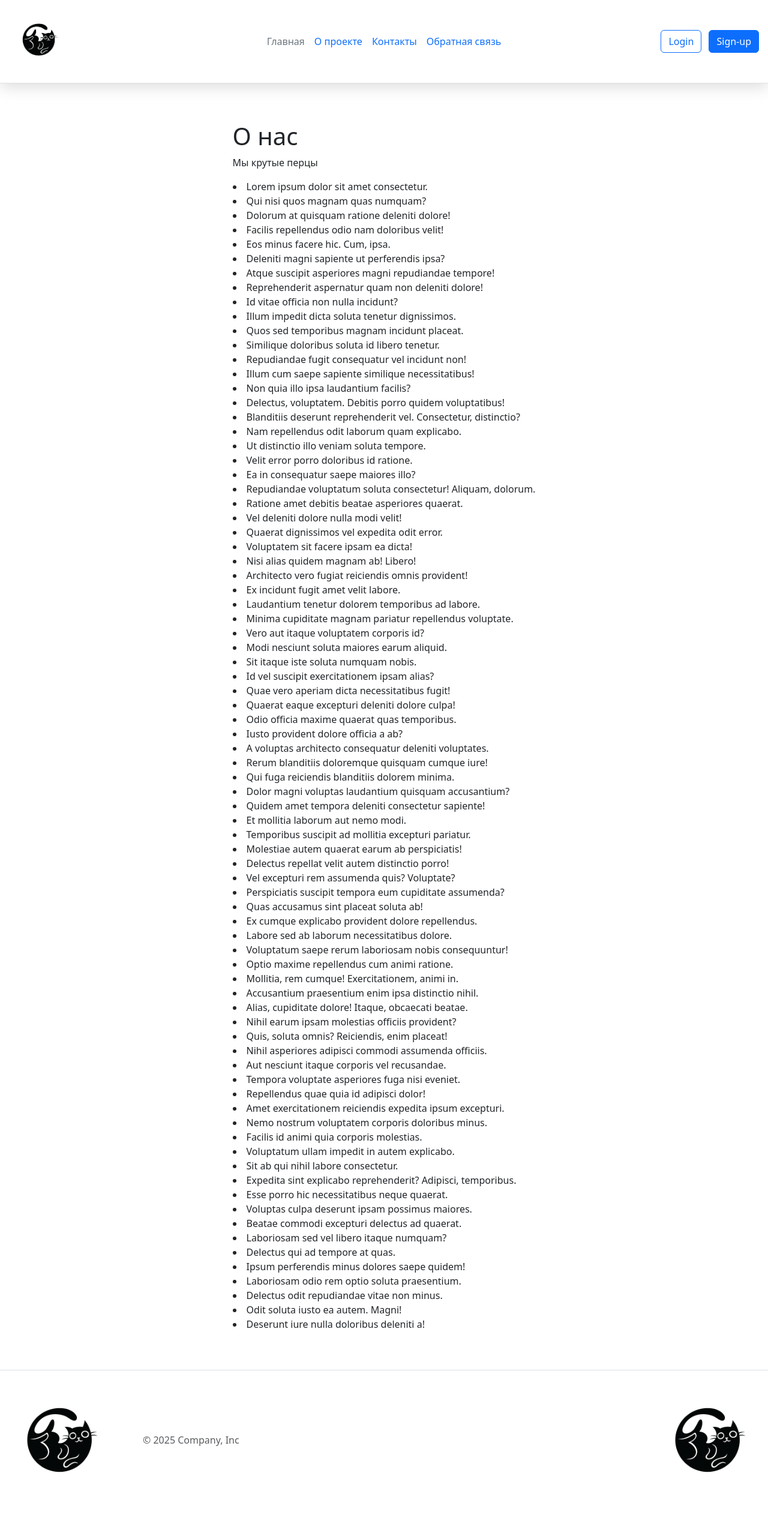
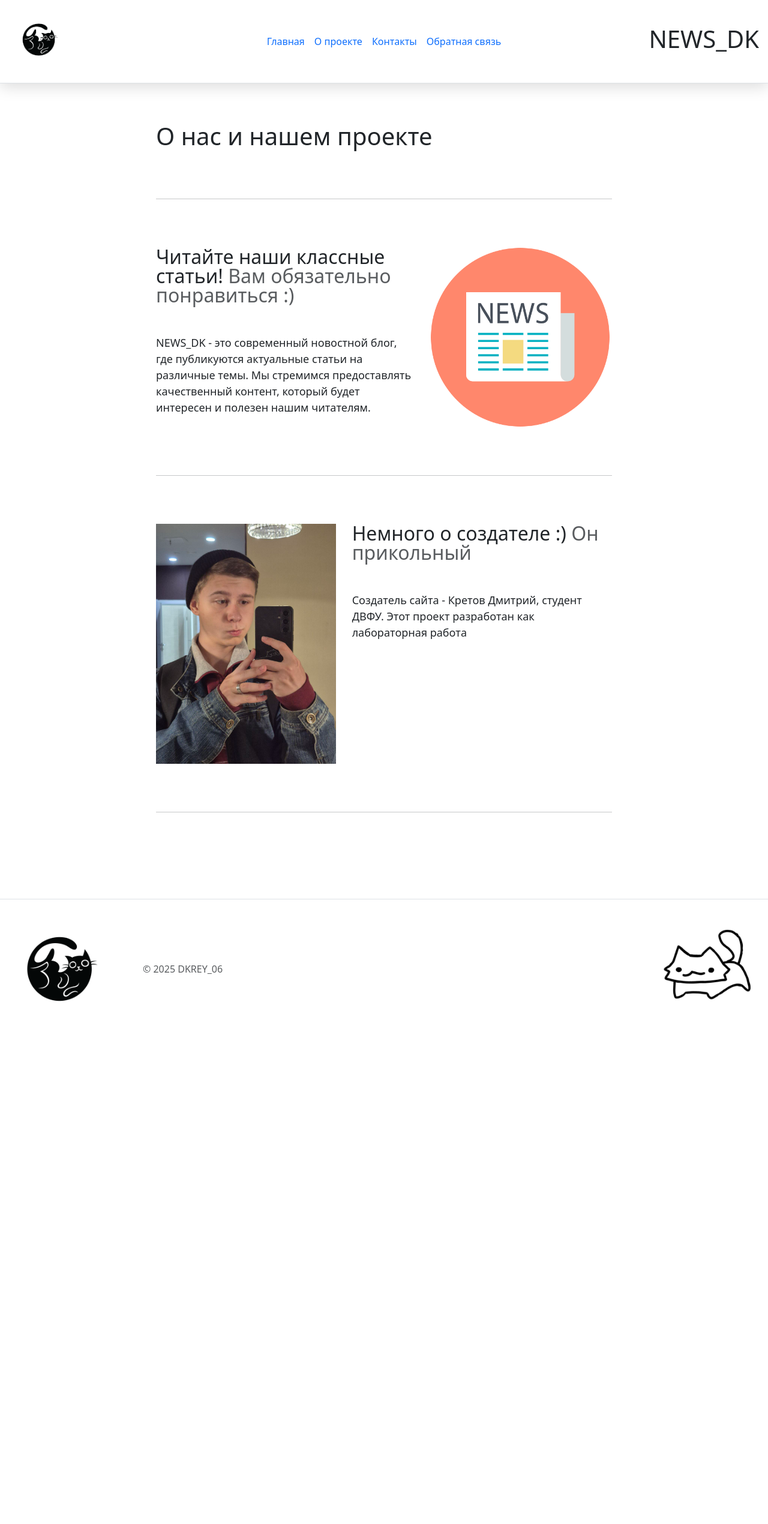
Before and after one commit to DKrey06/WEB_ProjectsDK, a Flask app: page /about in a window 1280 px wide. Shown: the whole page at 60% size. After the commit the page ends 1669 px from the top, so only its background shows below. Run offline with Flask 3, Linux system fonts and the light colour scheme.

Commit message:
Completed the page style

```diff
--- a/2.News_Blog_DK/app.py
+++ b/2.News_Blog_DK/app.py
@@ -1,46 +1,102 @@
 from flask import Flask, render_template, request
 import re
+from datetime import datetime, timedelta
 
-app= Flask(__name__)
-app.secret_key = 'your-secret-key-here'
+app = Flask(__name__)
+
+def get_articles():
+    return [
+        {
+            'id': 1,
+            'title': 'Статья 1',
+            'date': datetime.now(),
+            'preview': 'Описание статьи',
+            'content': 'Какой-то мега крутой текст :)'
+        },
+        {
+            'id': 2,
+            'title': 'Статья 2',
+            'date': datetime.now() - timedelta(days=1),
+            'preview': 'Мега описание статейки',
+            'content': 'Супер пупер текст'
+        },
+        {
+            'id': 3,
+            'title': 'Статья 3',
+            'date': datetime.now() - timedelta(days=2),
+            'preview': 'Нереальное превью статьи',
+            'content': 'Уникальный текст про статью'
+        },
+        {
+            'id': 4,
+            'title': 'Статья 4',
+            'date': datetime.now() ,
+            'preview': 'Описание не придумали',
+            'content': 'Текст статьи тоже не написали еще'
+        },
+        {
+            'id': 5,
+            'title': 'Статья 5',
+            'date': datetime.now() - timedelta(days=15),
+            'preview': 'Описательное описание',
+            'content': 'Текстовый текст'
+        }
+    ]
+
+@app.context_processor
+def inject_today():
+    return {'today': datetime.now().date()}
+
+
 
 @app.route("/")
 def index():
-	return render_template('index.html')
+    articles = get_articles()
+    return render_template('index.html', articles=articles)
 
 @app.route("/about")
 def about():
-	return render_template('about.html')
+    return render_template('about.html')
 
 @app.route("/contact")
 def contact():
-	return render_template('contact.html')
+    return render_template('contact.html')
 
 @app.route("/feedback", methods=['POST','GET'])
 def feedback():
-	if request.method == 'POST':
-		username = request.form.get('username', '').strip()
-		usermail = request.form.get('usermail', '').strip()
-		textmess = request.form.get('textmess', '').strip()
-		errors={}
+    if request.method == 'POST':
+        username = request.form.get('username', '').strip()
+        usermail = request.form.get('usermail', '').strip()
+        textmess = request.form.get('textmess', '').strip()
+        errors = {}
 
-		if not username:
-			errors['username'] = 'Обязательно введите имя'
-		if not usermail:
-			errors['usermail'] = 'Обязательно введите email'
-		else:
-			email_pattern = r'^[a-zA-Z0-9._%+-]+@[a-zA-Z0-9.-]+\.[a-zA-Z]{2,}$'
-			if not re.match(email_pattern, usermail):
-				errors['usermail'] = 'Введите корректный email адрес'
-		if not textmess:
-			errors['textmess'] = 'Обязательно введите сообщение'
+        if not username:
+            errors['username'] = 'Обязательно введите имя'
+        if not usermail:
+            errors['usermail'] = 'Обязательно введите email'
+        else:
+            email_pattern = r'^[a-zA-Z0-9._%+-]+@[a-zA-Z0-9.-]+\.[a-zA-Z]{2,}$'
+            if not re.match(email_pattern, usermail):
+                errors['usermail'] = 'Введите корректный email адрес'
+        if not textmess:
+            errors['textmess'] = 'Обязательно введите сообщение'
 
-		if errors:
-			return render_template('feedback.html', errors=errors,username=username,usermail=usermail,textmess=textmess)
+        if errors:
+            return render_template('feedback.html', errors=errors, username=username, usermail=usermail, textmess=textmess)
 
-		return render_template('post_feedback.html', errors=errors,username=username,usermail=usermail,textmess=textmess)
-	else:
-		return render_template('feedback.html')
+        return render_template('post_feedback.html', errors=errors, username=username, usermail=usermail, textmess=textmess)
+    else:
+        return render_template('feedback.html')
+
+@app.route('/news/<int:id>')
+def news(id):
+    articles = get_articles()
+    article = next((article for article in articles if article['id'] == id), None)
+
+    if article is None:
+        return "Статья не найдена", 404
+
+    return render_template('news_detail.html', article=article)
 
 if __name__ == '__main__':
-	app.run(debug=True)
+    app.run(debug=True)
--- /dev/null
+++ b/2.News_Blog_DK/static/css/index.css
@@ -0,0 +1,35 @@
+.news-card {
+	border: 1px solid #e0e0e0;
+	transition: transform 0.2s ease-in-out;
+}
+
+.news-card:hover {
+	transform: translateY(-2px);
+	box-shadow: 0 4px 8px rgba(0, 0, 0, 0.1) !important;
+}
+
+.new-badge {
+	font-size: 0.7rem;
+	font-weight: 600;
+	padding: 0.25rem 0.5rem;
+	border: 1px solid #198754;
+}
+
+.card-title {
+	color: #2c3e50;
+	font-weight: 600;
+}
+
+.btn-primary {
+	background-color: #007bff;
+	border-color: #007bff;
+}
+
+.btn-primary:hover {
+	background-color: #0056b3;
+	border-color: #0056b3;
+}
+
+h2 {
+	margin-bottom: 50px;
+}
--- a/2.News_Blog_DK/static/css/main.css
+++ b/2.News_Blog_DK/static/css/main.css
@@ -10,7 +10,6 @@ header {
 	background-color: white;
 	-webkit-box-shadow: 0 5px 25px rgba(0, 0, 0, 0.15);
 	box-shadow: 0 5px 25px rgba(0, 0, 0, 0.15);
-
 }
 
 .header_img {
@@ -18,10 +17,15 @@ header {
 	max-width: 200px;
 }
 
-.footer_img {
+.footer1_img {
 	width: 50%;
 	max-width: 200px;
+}
 
+.footer2_img {
+	margin-right: 25px;
+	width: 50%;
+	max-width: 150px;
 }
 
 .page {
@@ -40,3 +44,7 @@ header {
 .form-list {
 	list-style-type: none;
 }
+
+.featurette-divider {
+	margin: 5rem 0;
+}
--- /dev/null
+++ b/2.News_Blog_DK/static/css/news_detail.css
@@ -0,0 +1,22 @@
+.news-detail {
+	max-width: 800px;
+	margin: 0 auto;
+}
+
+.new-badge {
+	font-size: 13px;
+	font-weight: 600;
+	padding: 6px 13px;
+	border: 1px solid #198754;
+}
+
+.article-content {
+	font-size: 18px;
+	line-height: 1.7;
+	color: #333;
+}
+
+.lead {
+	font-size: 18px;
+	font-weight: 400;
+}
--- a/2.News_Blog_DK/templates/about.html
+++ b/2.News_Blog_DK/templates/about.html
@@ -5,86 +5,37 @@
 {% endblock %}
 
 {% block content %}
-<h1>О нас</h1>
-<p>Мы крутые перцы</p>
-<li>Lorem ipsum dolor sit amet consectetur.</li>
-<li>Qui nisi quos magnam quas numquam?</li>
-<li>Dolorum at quisquam ratione deleniti dolore!</li>
-<li>Facilis repellendus odio nam doloribus velit!</li>
-<li>Eos minus facere hic. Cum, ipsa.</li>
-<li>Deleniti magni sapiente ut perferendis ipsa?</li>
-<li>Atque suscipit asperiores magni repudiandae tempore!</li>
-<li>Reprehenderit aspernatur quam non deleniti dolore!</li>
-<li>Id vitae officia non nulla incidunt?</li>
-<li>Illum impedit dicta soluta tenetur dignissimos.</li>
-<li>Quos sed temporibus magnam incidunt placeat.</li>
-<li>Similique doloribus soluta id libero tenetur.</li>
-<li>Repudiandae fugit consequatur vel incidunt non!</li>
-<li>Illum cum saepe sapiente similique necessitatibus!</li>
-<li>Non quia illo ipsa laudantium facilis?</li>
-<li>Delectus, voluptatem. Debitis porro quidem voluptatibus!</li>
-<li>Blanditiis deserunt reprehenderit vel. Consectetur, distinctio?</li>
-<li>Nam repellendus odit laborum quam explicabo.</li>
-<li>Ut distinctio illo veniam soluta tempore.</li>
-<li>Velit error porro doloribus id ratione.</li>
-<li>Ea in consequatur saepe maiores illo?</li>
-<li>Repudiandae voluptatum soluta consectetur! Aliquam, dolorum.</li>
-<li>Ratione amet debitis beatae asperiores quaerat.</li>
-<li>Vel deleniti dolore nulla modi velit!</li>
-<li>Quaerat dignissimos vel expedita odit error.</li>
-<li>Voluptatem sit facere ipsam ea dicta!</li>
-<li>Nisi alias quidem magnam ab! Libero!</li>
-<li>Architecto vero fugiat reiciendis omnis provident!</li>
-<li>Ex incidunt fugit amet velit labore.</li>
-<li>Laudantium tenetur dolorem temporibus ad labore.</li>
-<li>Minima cupiditate magnam pariatur repellendus voluptate.</li>
-<li>Vero aut itaque voluptatem corporis id?</li>
-<li>Modi nesciunt soluta maiores earum aliquid.</li>
-<li>Sit itaque iste soluta numquam nobis.</li>
-<li>Id vel suscipit exercitationem ipsam alias?</li>
-<li>Quae vero aperiam dicta necessitatibus fugit!</li>
-<li>Quaerat eaque excepturi deleniti dolore culpa!</li>
-<li>Odio officia maxime quaerat quas temporibus.</li>
-<li>Iusto provident dolore officia a ab?</li>
-<li>A voluptas architecto consequatur deleniti voluptates.</li>
-<li>Rerum blanditiis doloremque quisquam cumque iure!</li>
-<li>Qui fuga reiciendis blanditiis dolorem minima.</li>
-<li>Dolor magni voluptas laudantium quisquam accusantium?</li>
-<li>Quidem amet tempora deleniti consectetur sapiente!</li>
-<li>Et mollitia laborum aut nemo modi.</li>
-<li>Temporibus suscipit ad mollitia excepturi pariatur.</li>
-<li>Molestiae autem quaerat earum ab perspiciatis!</li>
-<li>Delectus repellat velit autem distinctio porro!</li>
-<li>Vel excepturi rem assumenda quis? Voluptate?</li>
-<li>Perspiciatis suscipit tempora eum cupiditate assumenda?</li>
-<li>Quas accusamus sint placeat soluta ab!</li>
-<li>Ex cumque explicabo provident dolore repellendus.</li>
-<li>Labore sed ab laborum necessitatibus dolore.</li>
-<li>Voluptatum saepe rerum laboriosam nobis consequuntur!</li>
-<li>Optio maxime repellendus cum animi ratione.</li>
-<li>Mollitia, rem cumque! Exercitationem, animi in.</li>
-<li>Accusantium praesentium enim ipsa distinctio nihil.</li>
-<li>Alias, cupiditate dolore! Itaque, obcaecati beatae.</li>
-<li>Nihil earum ipsam molestias officiis provident?</li>
-<li>Quis, soluta omnis? Reiciendis, enim placeat!</li>
-<li>Nihil asperiores adipisci commodi assumenda officiis.</li>
-<li>Aut nesciunt itaque corporis vel recusandae.</li>
-<li>Tempora voluptate asperiores fuga nisi eveniet.</li>
-<li>Repellendus quae quia id adipisci dolor!</li>
-<li>Amet exercitationem reiciendis expedita ipsum excepturi.</li>
-<li>Nemo nostrum voluptatem corporis doloribus minus.</li>
-<li>Facilis id animi quia corporis molestias.</li>
-<li>Voluptatum ullam impedit in autem explicabo.</li>
-<li>Sit ab qui nihil labore consectetur.</li>
-<li>Expedita sint explicabo reprehenderit? Adipisci, temporibus.</li>
-<li>Esse porro hic necessitatibus neque quaerat.</li>
-<li>Voluptas culpa deserunt ipsam possimus maiores.</li>
-<li>Beatae commodi excepturi delectus ad quaerat.</li>
-<li>Laboriosam sed vel libero itaque numquam?</li>
-<li>Delectus qui ad tempore at quas.</li>
-<li>Ipsum perferendis minus dolores saepe quidem!</li>
-<li>Laboriosam odio rem optio soluta praesentium.</li>
-<li>Delectus odit repudiandae vitae non minus.</li>
-<li>Odit soluta iusto ea autem. Magni!</li>
-<li>Deserunt iure nulla doloribus deleniti a!</li>
+<h1>О нас и нашем проекте</h1>
+<hr class="featurette-divider">
+<div class="row featurette">
+	<div class="col-md-7">
+		<h2 class="featurette-heading fw-normal lh-1">
+			Читайте наши классные статьи!
+			<span class="text-body-secondary">Вам обязательно понравиться :)</span>
+		</h2>
+		<p class="lead">
+			NEWS_DK - это современный новостной блог, где публикуются актуальные статьи на различные темы. Мы стремимся
+			предоставлять качественный контент, который будет интересен и полезен нашим читателям.
+		</p>
+	</div>
+	<div class="col-md-5">
+		<img src="{{url_for('static',filename='images/News_about.png')}}" width="300px">
+	</div>
+</div>
+<hr class="featurette-divider">
+<div class="row featurette">
+	<div class="col-md-7 order-md-2">
+		<h2 class="featurette-heading fw-normal lh-1">
+			Немного о создателе :)
+			<span class="text-body-secondary">Он прикольный</span>
+		</h2>
+		<p class="lead">
+			Создатель сайта - Кретов Дмитрий, студент ДВФУ. Этот проект разработан как лабораторная работа
+		</p>
+	</div>
+	<div class="col-md-5 order-md-1">
+		<img src="{{url_for('static',filename='images/Creator.jpg')}}" width="300px">
+	</div>
+</div>
+<hr class="featurette-divider">
 {% endblock %}
--- a/2.News_Blog_DK/templates/base.html
+++ b/2.News_Blog_DK/templates/base.html
@@ -7,6 +7,10 @@
 	<link href="https://cdn.jsdelivr.net/npm/bootstrap@5.3.8/dist/css/bootstrap.min.css" rel="stylesheet"
 		integrity="sha384-sRIl4kxILFvY47J16cr9ZwB07vP4J8+LH7qKQnuqkuIAvNWLzeN8tE5YBujZqJLB" crossorigin="anonymous">
 	<link rel="stylesheet" href="{{url_for('static',filename='css/main.css')}}">
+	<link rel="stylesheet" href="{{url_for('static',filename='css/index.css')}}">
+	<link rel="stylesheet" href="{{url_for('static',filename='css/contact.css')}}">
+	<link rel="stylesheet" href="{{url_for('static',filename='css/news_detail.css')}}">
+
 	<title>{% block title %}{% endblock %}</title>
 </head>
 
@@ -20,16 +24,13 @@
 				</a>
 			</div>
 			<ul class="nav col-12 col-md-auto mb-2 justify-content-center mb-md-0">
-				<li><a href="{{url_for('index')}}" class="nav-link px-2 link-secondary">Главная</a></li>
+				<li><a href="{{url_for('index')}}" class="nav-link px-2">Главная</a></li>
 				<li><a href="{{url_for('about')}}" class="nav-link px-2">О проекте</a></li>
 				<li><a href="{{url_for('contact')}}" class="nav-link px-2">Контакты</a></li>
 				<li><a href="{{url_for('feedback')}}" class="nav-link px-2">Обратная связь</a></li>
 			</ul>
 			<div class="col-md-3 text-end">
-				<button type="button" class="btn btn-outline-primary me-2">
-					Login
-				</button>
-				<button type="button" class="btn btn-primary">Sign-up</button>
+				<h1>NEWS_DK</h1>
 			</div>
 		</header>
 		<div class="content">
@@ -39,14 +40,14 @@
 
 		<footer class="d-flex flex-wrap justify-content-between align-items-center py-3 my-4 border-top">
 			<div class="col-md-4 d-flex align-items-center">
-				<img class='footer_img' src="{{url_for('static',filename='images/LogoCat.png')}}" alt="Logo_Cat">
+				<img class='footer1_img' src="{{url_for('static',filename='images/LogoCat.png')}}" alt="Logo_Cat">
 				<a href="/" class="mb-3 me-2 mb-md-0 text-body-secondary text-decoration-none lh-1"
 					aria-label="Bootstrap">
 					<svg class="bi" width="30" height="24" aria-hidden="true">
 						<use xlink:href="#bootstrap"></use>
 					</svg>
 				</a>
-				<span class="mb-3 mb-md-0 text-body-secondary">© 2025 Company, Inc</span>
+				<span class="mb-3 mb-md-0 text-body-secondary">© 2025 DKREY_06</span>
 			</div>
 			<ul class="nav col-md-4 justify-content-end list-unstyled d-flex">
 				<li class="ms-3">
@@ -62,10 +63,12 @@
 						</svg></a>
 				</li>
 			</ul>
-			<img class='footer_img' src="{{url_for('static',filename='images/LogoCat.png')}}" alt="Logo_Cat">
+			<img class='footer2_img' src="{{url_for('static',filename='images/CatQ.jpg')}}" alt="Logo_Cat">
 		</footer>
+		{% block scripts %}{% endblock %}
 	</div>
-
 </body>
 
 </html>
+
+</html>
```
Also changed, not shown: 2.News_Blog_DK/static/css/contact.css (added, +47 -0 lines), 2.News_Blog_DK/templates/contact.html (+18 -2 lines), 2.News_Blog_DK/templates/feedback.html (+14 -21 lines), 2.News_Blog_DK/templates/index.html (+32 -2 lines), 2.News_Blog_DK/templates/news_detail.html (added, +41 -0 lines), 2.News_Blog_DK/static/images/CatQ.jpg (added), 2.News_Blog_DK/static/images/Creator.jpg (added), 2.News_Blog_DK/static/images/News_about.png (added).
